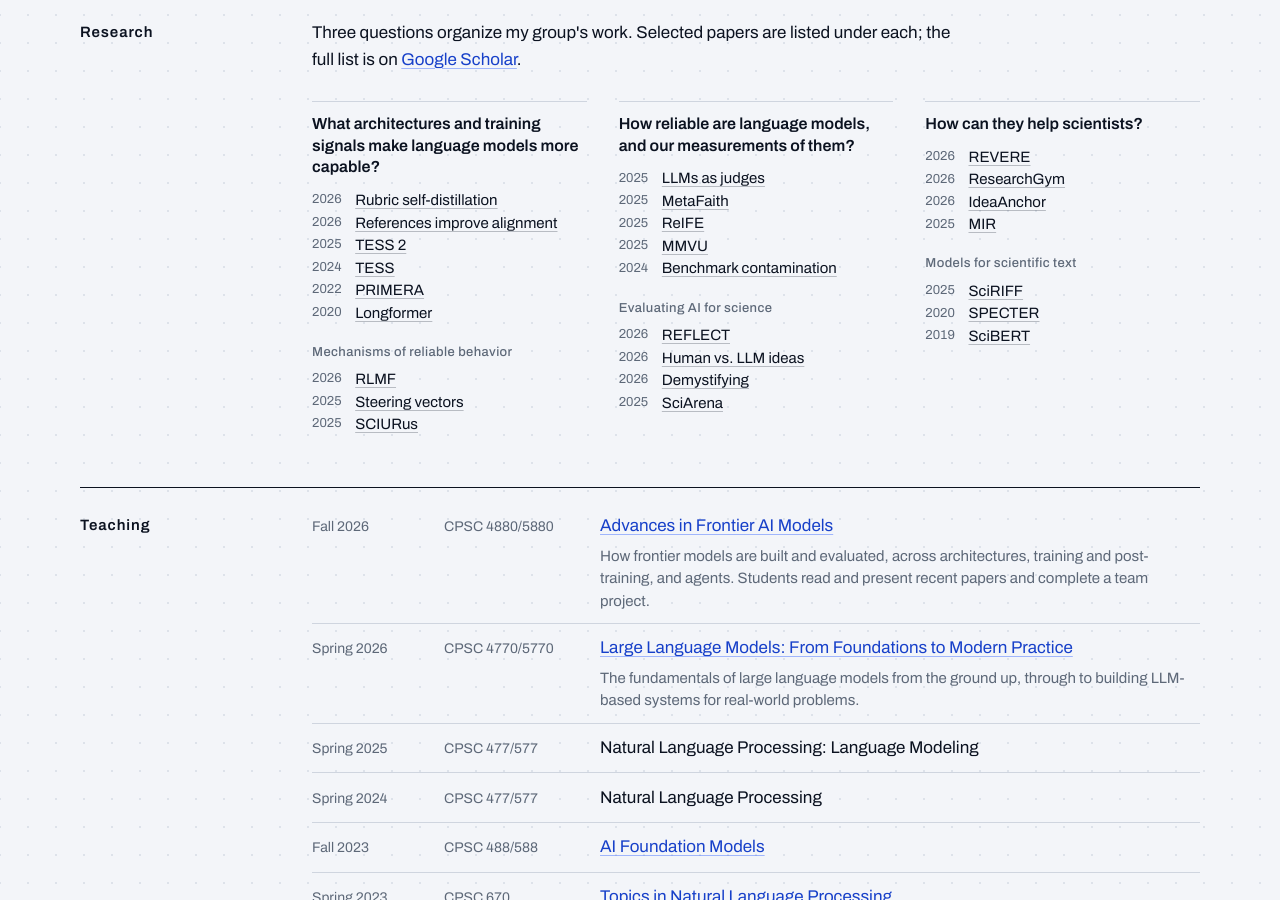
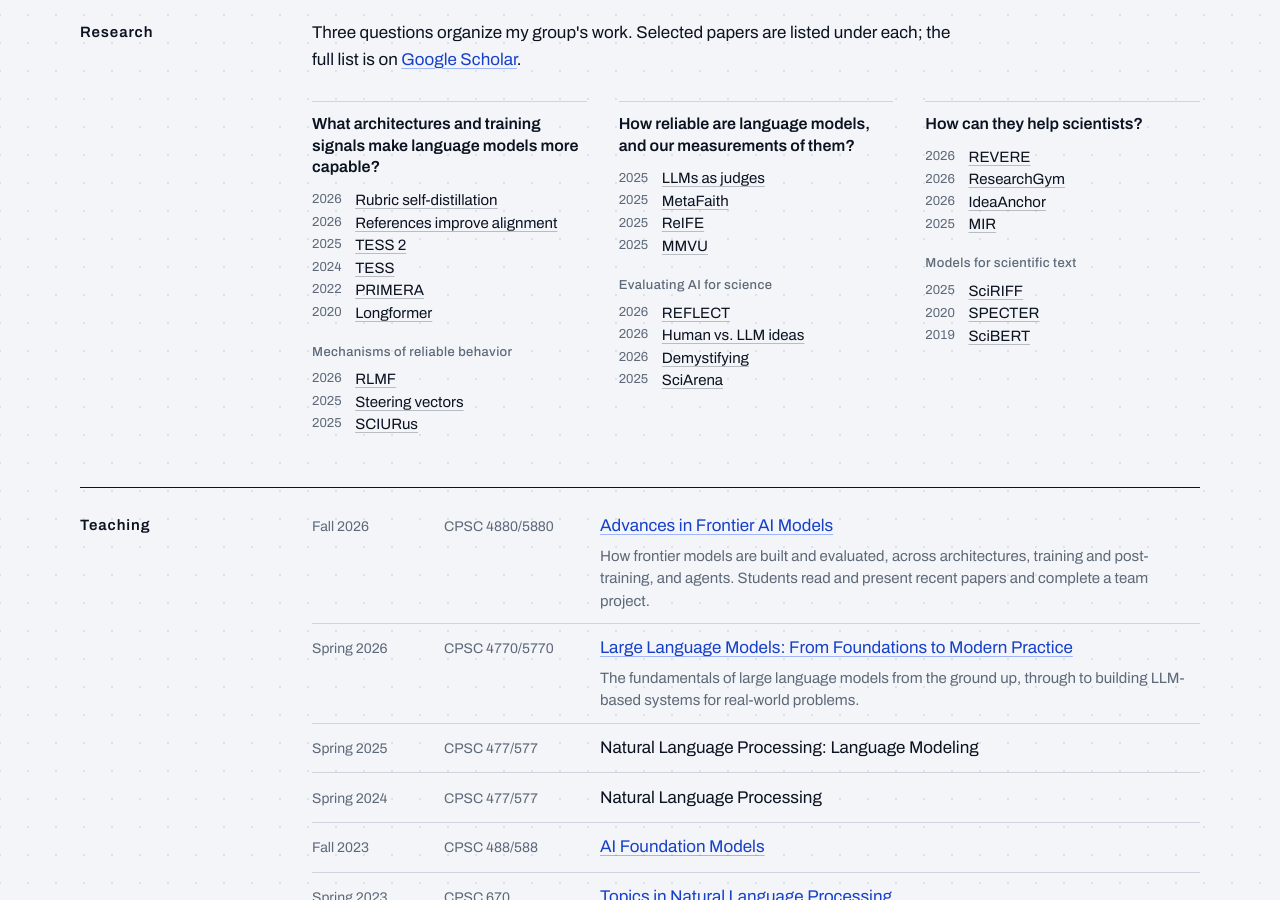
Before and after one commit to armancohan/acohan.github.io, a Jekyll site: the page built from index.html, in a window 1280 px wide and 900 px high, scrolled down 797 px. Built offline with Jekyll 4.4.1, drawn with Linux system fonts in a browser that asks for light colours.

Commit message:
Remove benchmark contamination paper from the research list
Co-Authored-By: Claude Fable 5.1 <noreply@anthropic.com>

```diff
--- a/index.html
+++ b/index.html
@@ -115,7 +115,7 @@
         </div>
         <div class="question">
           <h3>How reliable are language models, and our measurements of them?</h3>
-          <ul class="works"><li><span class="y">2025</span><a href="https://arxiv.org/abs/2511.20604" title="On Evaluating LLM Alignment by Evaluating LLMs as Judges">LLMs as judges</a></li><li><span class="y">2025</span><a href="https://aclanthology.org/2025.emnlp-main.1505/" title="MetaFaith: Faithful Natural Language Uncertainty Expression in LLMs">MetaFaith</a></li><li><span class="y">2025</span><a href="https://aclanthology.org/2025.naacl-long.610/" title="ReIFE: Re-evaluating Instruction-Following Evaluation">ReIFE</a></li><li><span class="y">2025</span><a href="https://arxiv.org/abs/2501.12380" title="MMVU: Measuring Expert-Level Multi-Discipline Video Understanding">MMVU</a></li><li><span class="y">2024</span><a href="https://aclanthology.org/2024.naacl-long.482/" title="Investigating Data Contamination in Modern Benchmarks for Large Language Models">Benchmark contamination</a></li></ul>
+          <ul class="works"><li><span class="y">2025</span><a href="https://arxiv.org/abs/2511.20604" title="On Evaluating LLM Alignment by Evaluating LLMs as Judges">LLMs as judges</a></li><li><span class="y">2025</span><a href="https://aclanthology.org/2025.emnlp-main.1505/" title="MetaFaith: Faithful Natural Language Uncertainty Expression in LLMs">MetaFaith</a></li><li><span class="y">2025</span><a href="https://aclanthology.org/2025.naacl-long.610/" title="ReIFE: Re-evaluating Instruction-Following Evaluation">ReIFE</a></li><li><span class="y">2025</span><a href="https://arxiv.org/abs/2501.12380" title="MMVU: Measuring Expert-Level Multi-Discipline Video Understanding">MMVU</a></li></ul>
           <h4>Evaluating AI for science</h4>
           <ul class="works"><li><span class="y">2026</span><a href="https://arxiv.org/abs/2605.19196" title="Time to REFLECT: Can We Trust LLM Judges for Evidence-based Research Agents?">REFLECT</a></li><li><span class="y">2026</span><a href="https://arxiv.org/abs/2607.01233" title="Measuring the Gap Between Human and LLM Research Ideas">Human vs. LLM ideas</a></li><li><span class="y">2026</span><a href="https://arxiv.org/abs/2508.19202" title="Demystifying Scientific Problem-Solving in LLMs by Probing Knowledge and Reasoning">Demystifying</a></li><li><span class="y">2025</span><a href="https://arxiv.org/abs/2507.01001" title="SciArena: An Open Evaluation Platform for Non-Verifiable Scientific Literature-Grounded Tasks">SciArena</a></li></ul>
         </div>
```
